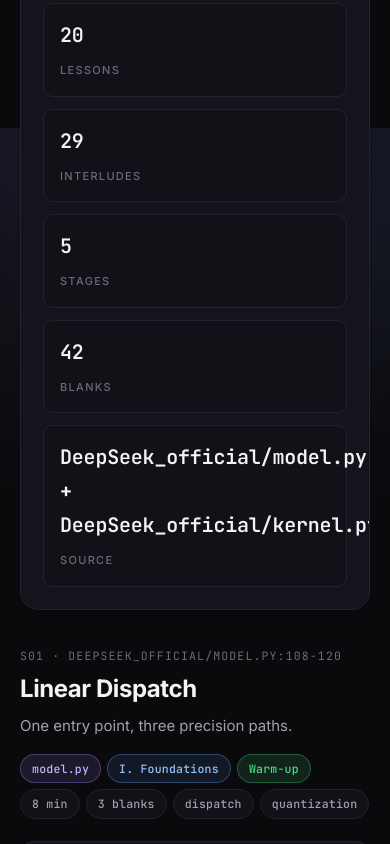
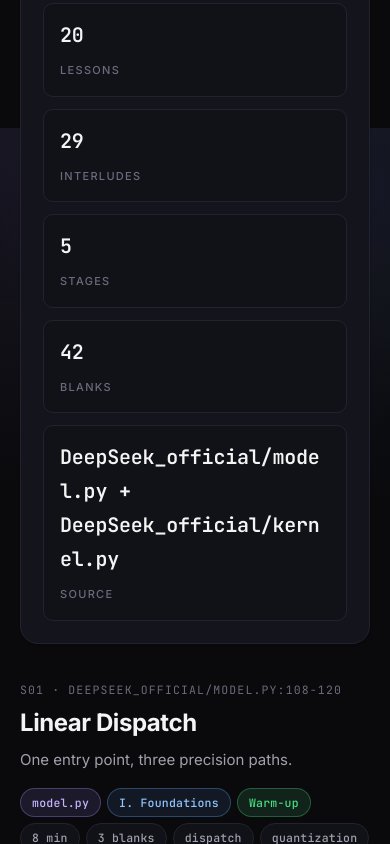
Before and after one commit to foreverlasting1202/DeepSeek-V4-Deconstruction-Lab, a website: page site/index.html in a window 390 px wide. Shown: the part 3248-4092 px from the top of the page. Drawn offline with Linux system fonts and the light colour scheme.

Commit message:
Enlarge the source stat tile

```diff
--- a/site/app.js
+++ b/site/app.js
@@ -174,10 +174,10 @@
       }
       <div class="hero__stats">
         ${(DATA.meta.stats || [])
-          .map(
-            (stat) =>
-              `<div class="hero__stat"><b>${escapeHtml(stat.value)}</b><span>${escapeHtml(renderStatLabel(stat.label))}</span></div>`,
-          )
+          .map((stat) => {
+            const className = stat.label === "Source" ? "hero__stat hero__stat--source" : "hero__stat";
+            return `<div class="${className}"><b>${escapeHtml(stat.value)}</b><span>${escapeHtml(renderStatLabel(stat.label))}</span></div>`;
+          })
           .join("")}
       </div>
     `;
--- a/site/styles.css
+++ b/site/styles.css
@@ -526,6 +526,9 @@
   border-radius: var(--radius-md);
   background: var(--bg-elev);
 }
+.hero__stat--source {
+  grid-column: span 2;
+}
 .hero__stat b {
   display: block;
   font-family: var(--mono);
@@ -534,6 +537,7 @@
   margin-bottom: 4px;
   font-weight: 600;
   letter-spacing: -0.01em;
+  overflow-wrap: anywhere;
 }
 .hero__stat span {
   font-size: 11px;
@@ -1164,5 +1168,6 @@
   .main { padding: 24px 20px 64px; }
   .hero { padding: 26px 22px 22px; }
   .hero__title { font-size: 28px; }
+  .hero__stat--source { grid-column: 1 / -1; }
   .lesson__title { font-size: 24px; }
 }
```
